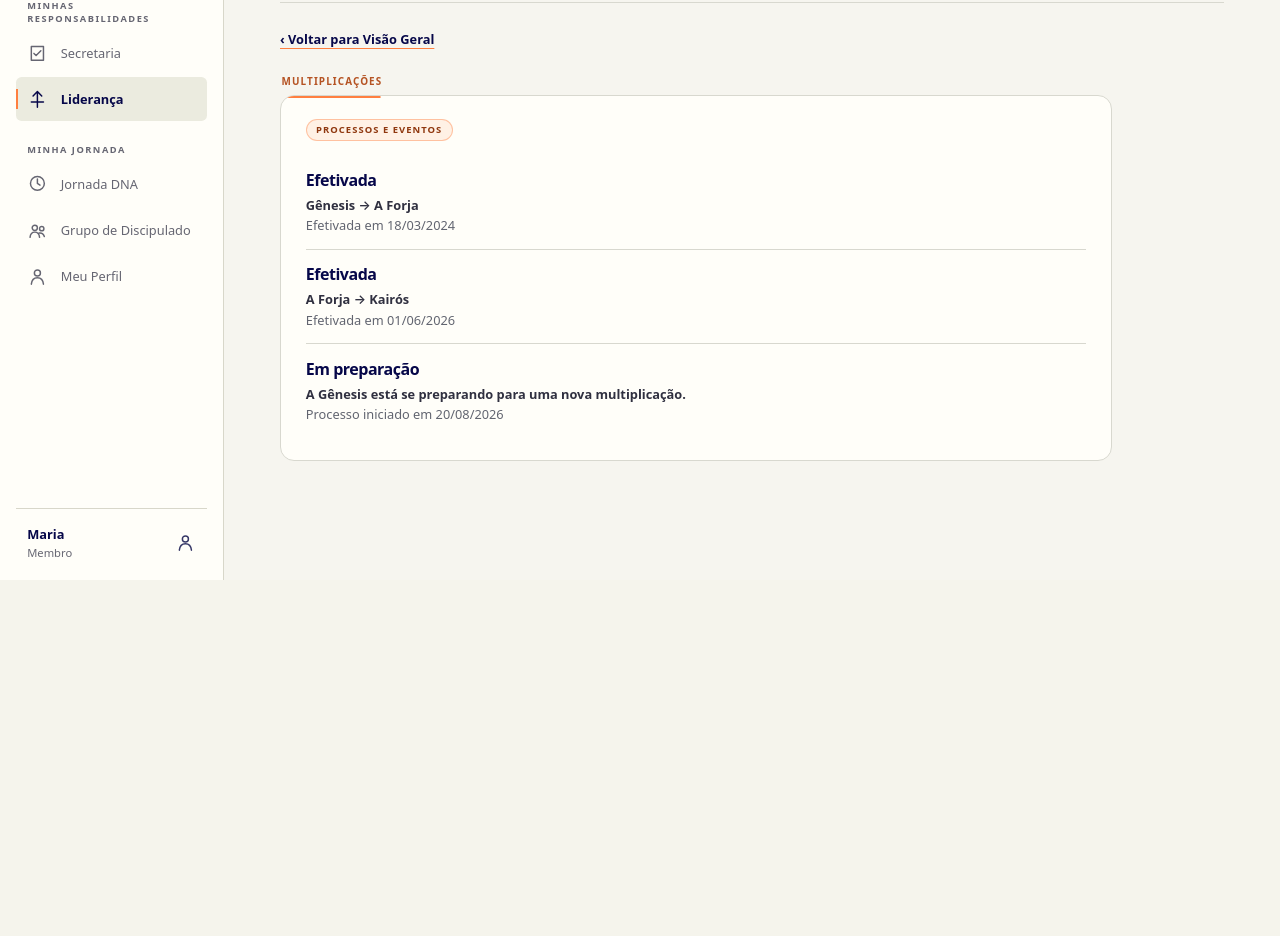
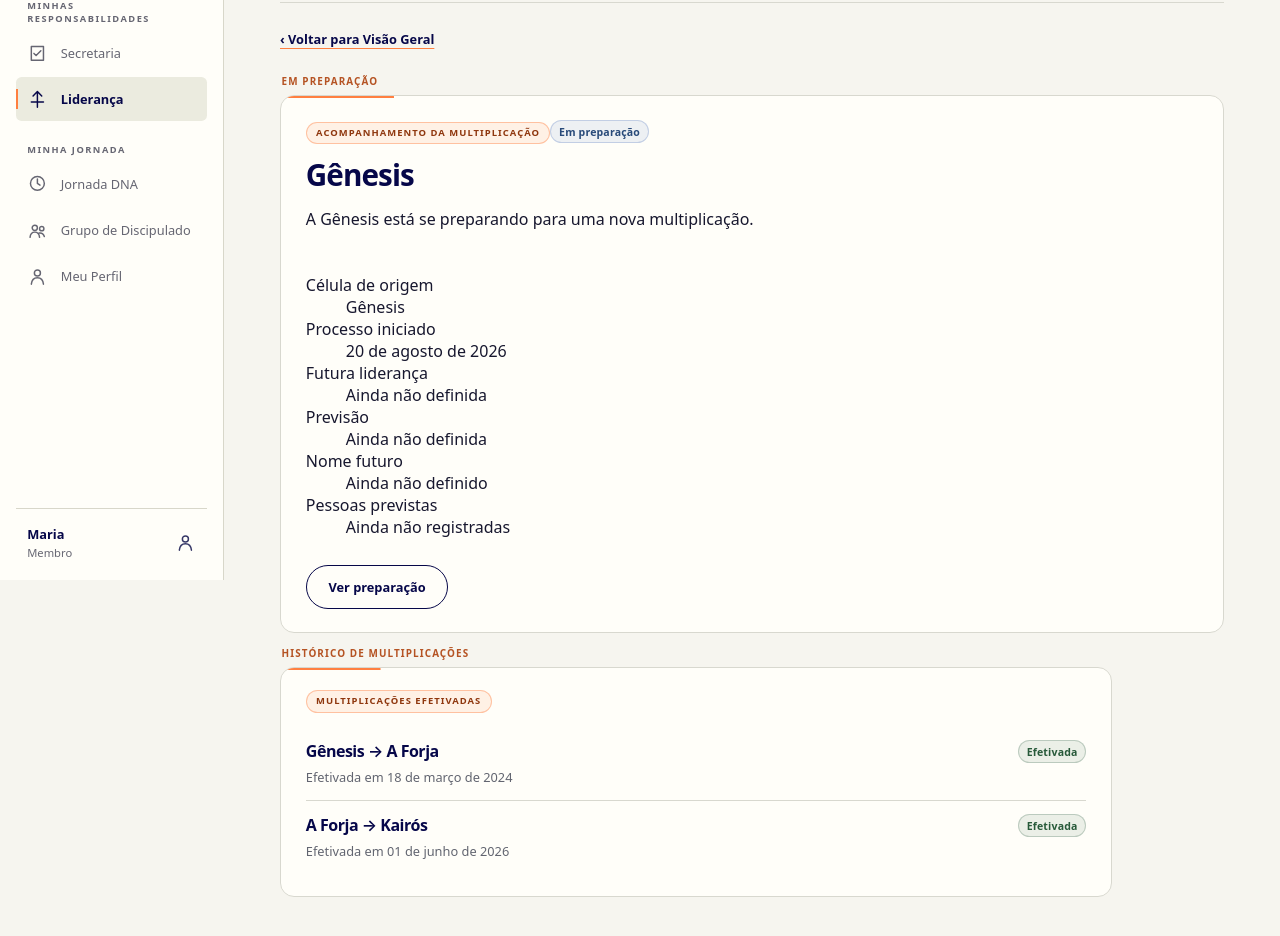
Before and after one commit to hiltonferreira/portal-novaigrejabatista, a Next.js app: page /pastor/multiplicacoes in a window 1280 px wide. Shown: the part 220-1156 px from the top of the page. Before the commit the page ends 800 px from the top, so only its background shows below. Built offline with nearby package versions, Linux system fonts and the light colour scheme.

Commit message:
feat: shape pastoral multiplication overview

```diff
--- a/app/pastor/multiplicacoes/page.tsx
+++ b/app/pastor/multiplicacoes/page.tsx
@@ -1,2 +1,79 @@
-import { PastoralDirectory } from "../_components/pastoral-directory";
-export default function Page() { return <PastoralDirectory kind="multiplications" />; }
+import Link from "next/link";
+import { ContextTag, SectionBlock, StatusTag } from "@/components/portal-patterns";
+import { getPastoralCell, pastoralMultiplicationsMock } from "@/data/pastoral-structure";
+import styles from "../pastor.module.css";
+
+const dateFormatter = new Intl.DateTimeFormat("pt-BR", {
+  day: "2-digit",
+  month: "long",
+  year: "numeric",
+});
+
+function formatDate(date: string) {
+  return dateFormatter.format(new Date(`${date}T12:00:00`));
+}
+
+export default function Page() {
+  const preparations = pastoralMultiplicationsMock.filter((item) => item.state === "Em preparação");
+  const history = pastoralMultiplicationsMock.filter((item) => item.state === "Efetivada");
+
+  return (
+    <div className={styles.directoryPage} data-pastoral-multiplications="page">
+      <Link className={styles.backToOverview} href="/pastor">‹ Voltar para Visão Geral</Link>
+
+      <SectionBlock id="multiplications-in-preparation" label="Em preparação">
+        <div data-pastoral-multiplications="grid">
+          {preparations.length ? preparations.map((item) => {
+            const parentCell = getPastoralCell(item.parentCellId);
+            return (
+              <article className={styles.overviewCard} data-pastoral-multiplications="card" key={item.id}>
+                <div data-pastoral-multiplications="card-header">
+                  <ContextTag>Acompanhamento da multiplicação</ContextTag>
+                  <StatusTag tone="progress">Em preparação</StatusTag>
+                </div>
+                <div data-pastoral-multiplications="identity">
+                  <h2>{parentCell?.name ?? "Célula de origem"}</h2>
+                  <p>{item.description}</p>
+                </div>
+                <dl data-pastoral-multiplications="details">
+                  <div><dt>Célula de origem</dt><dd>{parentCell?.name ?? "Não registrada"}</dd></div>
+                  <div><dt>Processo iniciado</dt><dd>{formatDate(item.startedOn)}</dd></div>
+                  <div><dt>Futura liderança</dt><dd>Ainda não definida</dd></div>
+                  <div><dt>Previsão</dt><dd>Ainda não definida</dd></div>
+                  <div><dt>Nome futuro</dt><dd>Ainda não definido</dd></div>
+                  <div><dt>Pessoas previstas</dt><dd>Ainda não registradas</dd></div>
+                </dl>
+                <details data-pastoral-multiplications="disclosure">
+                  <summary className="action-link secondary">Ver preparação</summary>
+                  <p>Durante a preparação, as pessoas permanecem vinculadas à célula de origem. A efetivação da multiplicação é que cria a célula-filha e atualiza as relações derivadas.</p>
+                </details>
+              </article>
+            );
+          }) : <article className={styles.overviewCard} data-pastoral-multiplications="empty"><ContextTag>Acompanhamento da multiplicação</ContextTag><p>Nenhuma multiplicação está em preparação neste momento.</p></article>}
+        </div>
+      </SectionBlock>
+
+      <SectionBlock id="multiplication-history" label="Histórico de multiplicações">
+        <article className={`${styles.overviewCard} ${styles.directoryCard}`} data-pastoral-multiplications="history">
+          <ContextTag>Multiplicações efetivadas</ContextTag>
+          <ul className={styles.directoryList}>
+            {history.map((item) => {
+              if (!("childCellId" in item)) return null;
+              const parentCell = getPastoralCell(item.parentCellId);
+              const childCell = getPastoralCell(item.childCellId);
+              return (
+                <li key={item.id}>
+                  <div>
+                    <h2>{parentCell?.name ?? "Célula de origem"} → {childCell?.name ?? "Célula-filha"}</h2>
+                    <p><span>Efetivada em {formatDate(item.occurredOn)}</span></p>
+                  </div>
+                  <StatusTag tone="success">Efetivada</StatusTag>
+                </li>
+              );
+            })}
+          </ul>
+        </article>
+      </SectionBlock>
+    </div>
+  );
+}
```
